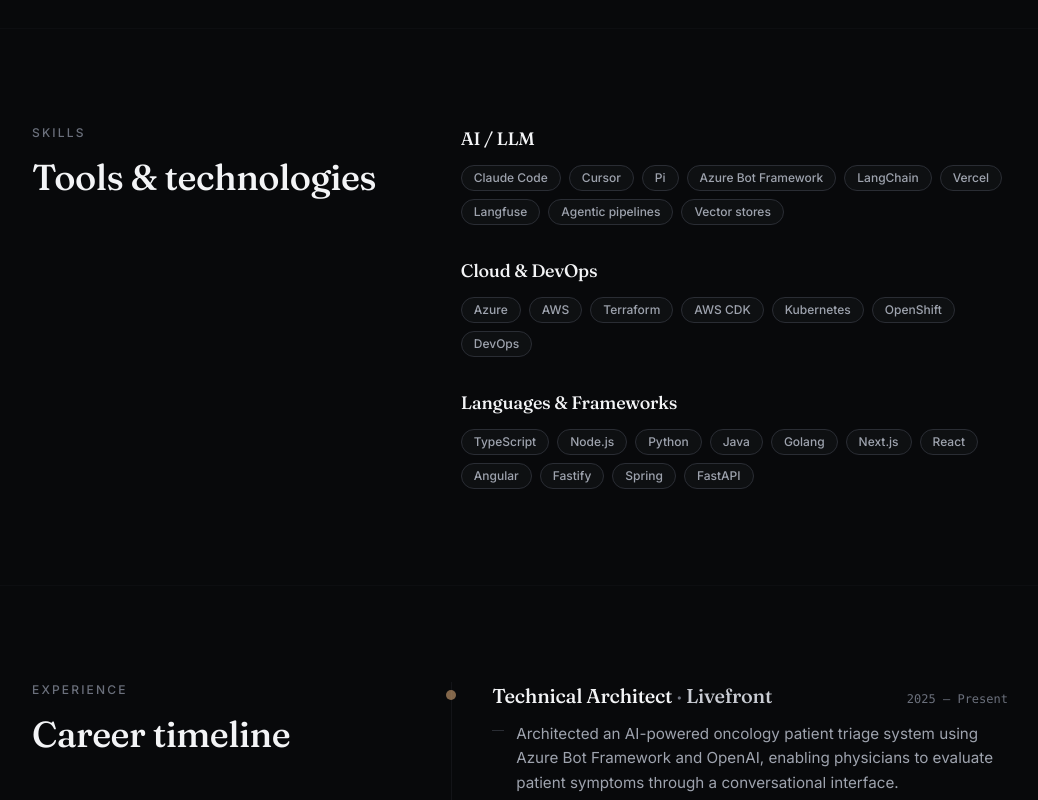
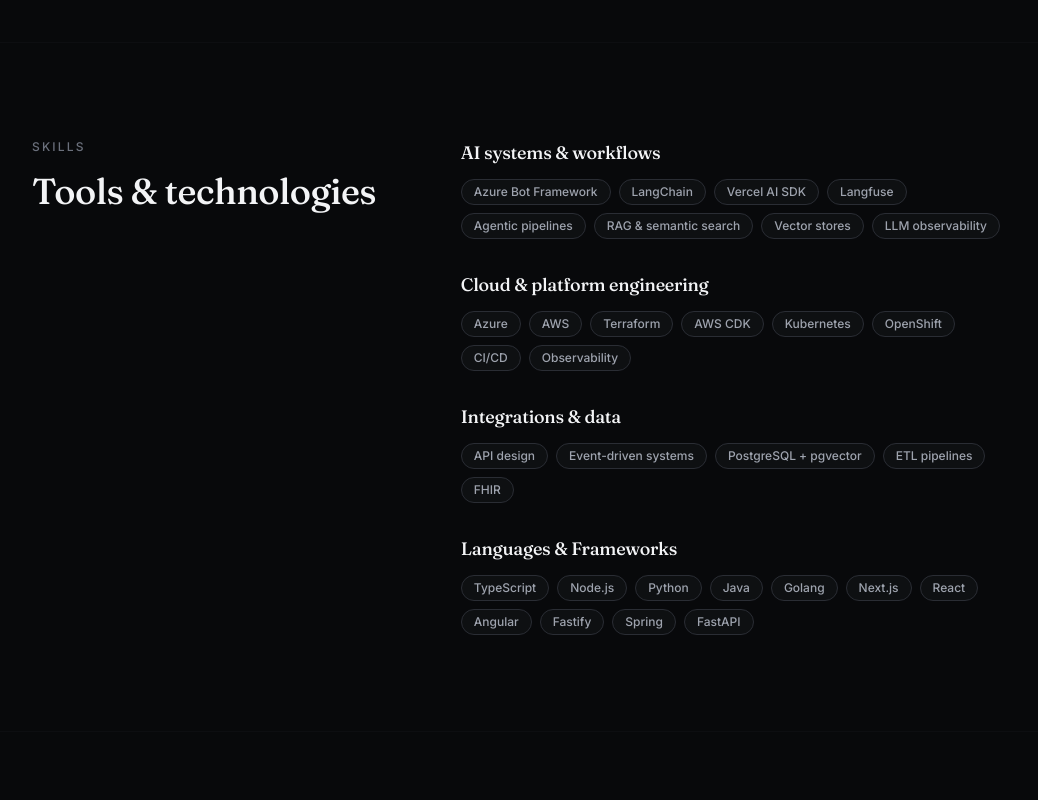
Before and after one commit to willredington/portfolio, an Astro site: page / in a window 1280 px wide. Shown: the part 1520-2320 px from the top of the page, without its empty margins (120-1158 px from the left). Built offline with nearby package versions, Linux system fonts and the light colour scheme; Astro itself is replaced by a stand-in of ours.

Commit message:
updated package versions

```diff
--- a/astro.config.mjs
+++ b/astro.config.mjs
@@ -1,17 +1,16 @@
 import { defineConfig } from "astro/config";
-import tailwind from "@astrojs/tailwind";
+import tailwindcss from "@tailwindcss/vite";
 import mdx from "@astrojs/mdx";
 import sitemap from "@astrojs/sitemap";
 
 export default defineConfig({
   site: "https://portfolio.willredington.com",
-  integrations: [
-    tailwind({ applyBaseStyles: false }),
-    mdx(),
-    sitemap(),
-  ],
+  integrations: [mdx(), sitemap()],
   output: "static",
   build: {
     assets: "_assets",
   },
+  vite: {
+    plugins: [tailwindcss()],
+  },
 });
--- a/src/components/About.astro
+++ b/src/components/About.astro
@@ -24,7 +24,7 @@
 
     <div class="space-y-10">
       <p class="max-w-reading text-lg leading-relaxed text-ink-200">
-        I'm a Technical Architect with nearly a decade of full-stack engineering
+        I'm a Technical Architect with a decade of full-stack engineering
         experience across aerospace, healthcare, and SaaS. I specialize in
         designing and shipping cloud-native systems — from infrastructure to
         frontend — with a growing focus on practical AI integration. I take a
--- a/src/components/Hero.astro
+++ b/src/components/Hero.astro
@@ -13,7 +13,7 @@
     </h1>
 
     <p class="mt-8 max-w-2xl text-lg leading-relaxed text-ink-300">
-      I'm Will Redington — a Technical Architect with nearly a decade of
+      I'm Will Redington — a Technical Architect with a decade of
       full-stack experience across aerospace, healthcare, and SaaS. I design and
       ship cloud-native systems from infrastructure to frontend, with a growing
       focus on practical AI integration: LLM-powered products, agentic
--- a/src/components/Skills.astro
+++ b/src/components/Skills.astro
@@ -6,21 +6,20 @@
 
 const groups: SkillGroup[] = [
   {
-    label: "AI / LLM",
+    label: "AI systems & workflows",
     items: [
-      "Claude Code",
-      "Cursor",
-      "Pi",
       "Azure Bot Framework",
       "LangChain",
-      "Vercel",
+      "Vercel AI SDK",
       "Langfuse",
       "Agentic pipelines",
+      "RAG & semantic search",
       "Vector stores",
+      "LLM observability",
     ],
   },
   {
-    label: "Cloud & DevOps",
+    label: "Cloud & platform engineering",
     items: [
       "Azure",
       "AWS",
@@ -28,7 +27,18 @@
       "AWS CDK",
       "Kubernetes",
       "OpenShift",
-      "DevOps",
+      "CI/CD",
+      "Observability",
+    ],
+  },
+  {
+    label: "Integrations & data",
+    items: [
+      "API design",
+      "Event-driven systems",
+      "PostgreSQL + pgvector",
+      "ETL pipelines",
+      "FHIR",
     ],
   },
   {
--- a/src/styles/globals.css
+++ b/src/styles/globals.css
@@ -5,9 +5,35 @@
 @import "@fontsource/inter/500.css";
 @import "@fontsource/inter/600.css";
 
-@tailwind base;
-@tailwind components;
-@tailwind utilities;
+@import "tailwindcss";
+
+@theme {
+  --color-ink-950: #08090b;
+  --color-ink-900: #0d0e11;
+  --color-ink-800: #131418;
+  --color-ink-700: #1c1e23;
+  --color-ink-600: #2a2d34;
+  --color-ink-500: #3b3f48;
+  --color-ink-400: #6b707c;
+  --color-ink-300: #9ea3ae;
+  --color-ink-200: #c9ccd3;
+  --color-ink-100: #e4e6ea;
+  --color-ink-50: #f3f4f6;
+
+  --color-accent: #d4a574;
+  --color-accent-soft: #c89968;
+  --color-accent-muted: #8a6d4c;
+
+  --font-serif: Fraunces, ui-serif, Georgia, serif;
+  --font-sans: Inter, ui-sans-serif, system-ui, -apple-system, sans-serif;
+  --font-mono: ui-monospace, SFMono-Regular, Menlo, Monaco, Consolas,
+    monospace;
+
+  --max-width-prose: 72ch;
+  --max-width-reading: 68ch;
+
+  --tracking-tightish: -0.015em;
+}
 
 @layer base {
   :root {
--- a/tailwind.config.mjs
+++ /dev/null
@@ -1,55 +0,0 @@
-/** @type {import('tailwindcss').Config} */
-export default {
-  content: ["./src/**/*.{astro,html,js,jsx,md,mdx,svelte,ts,tsx,vue}"],
-  darkMode: "class",
-  theme: {
-    extend: {
-      colors: {
-        ink: {
-          950: "#08090b",
-          900: "#0d0e11",
-          800: "#131418",
-          700: "#1c1e23",
-          600: "#2a2d34",
-          500: "#3b3f48",
-          400: "#6b707c",
-          300: "#9ea3ae",
-          200: "#c9ccd3",
-          100: "#e4e6ea",
-          50: "#f3f4f6",
-        },
-        accent: {
-          DEFAULT: "#d4a574",
-          soft: "#c89968",
-          muted: "#8a6d4c",
-        },
-      },
-      fontFamily: {
-        serif: ["Fraunces", "ui-serif", "Georgia", "serif"],
-        sans: [
-          "Inter",
-          "ui-sans-serif",
-          "system-ui",
-          "-apple-system",
-          "sans-serif",
-        ],
-        mono: [
-          "ui-monospace",
-          "SFMono-Regular",
-          "Menlo",
-          "Monaco",
-          "Consolas",
-          "monospace",
-        ],
-      },
-      maxWidth: {
-        prose: "72ch",
-        reading: "68ch",
-      },
-      letterSpacing: {
-        tightish: "-0.015em",
-      },
-    },
-  },
-  plugins: [],
-};
```
Also changed, not shown: package.json (+10 -10 lines), 2 other files.
